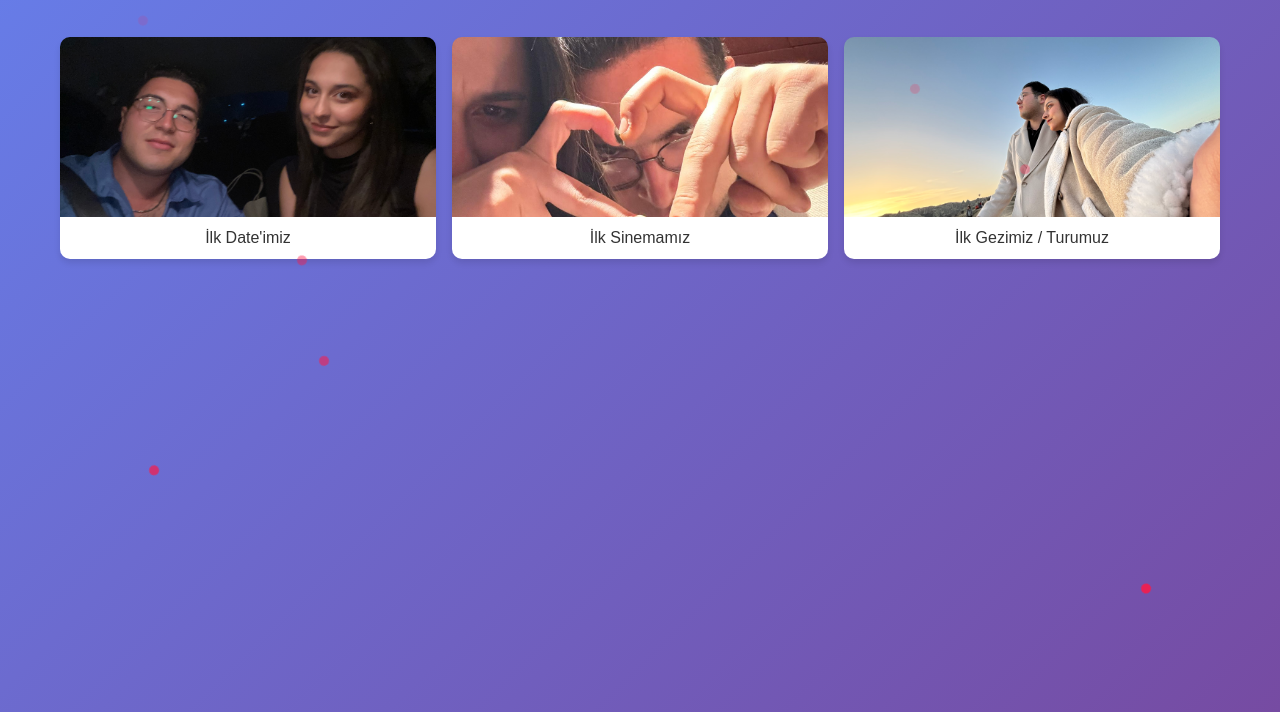
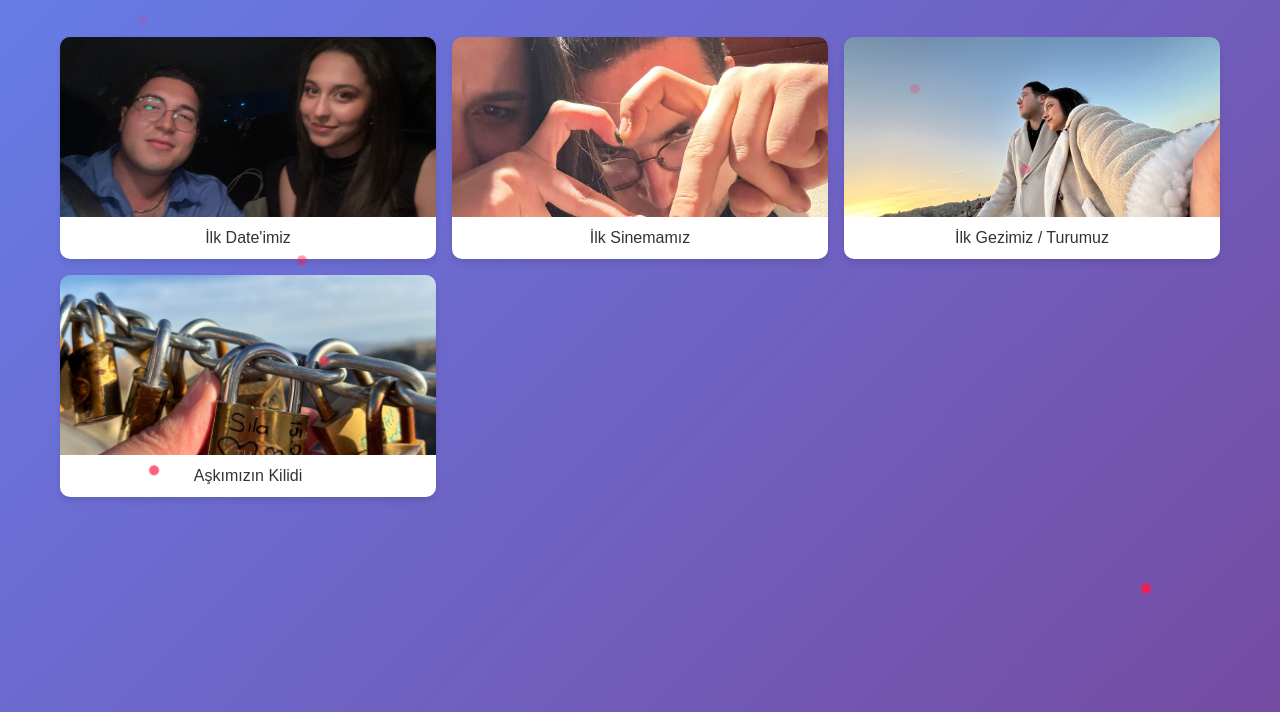
Before and after one commit to nrpzeX/nurisilaforever.github.io, a plain HTML site: page index.html in a window 1280 px wide. Shown: the part 88-800 px from the top of the page. Drawn offline with Linux system fonts and the light colour scheme.

Commit message:
resim ekleme

```diff
--- a/index.html
+++ b/index.html
@@ -32,6 +32,10 @@
                 <img src="img/tour.jpg" alt="Photo 3">
                 <div class="photo-caption">İlk Gezimiz / Turumuz</div>
             </div>
+            <div class="photo-card">
+                <img src="img/lock.jpg" alt="Photo 3">
+                <div class="photo-caption">Aşkımızın Kilidi</div>
+            </div>
         </section>
 
     </div>
```
Also changed, not shown: img/lock.jpg (added).
